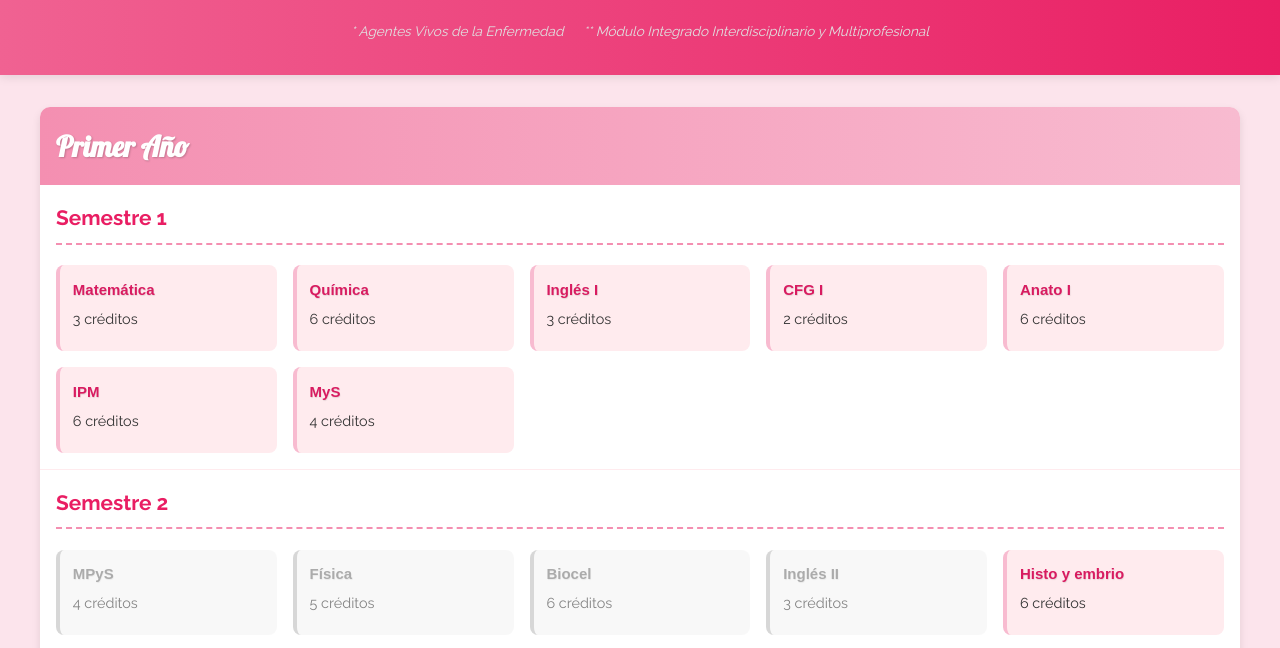
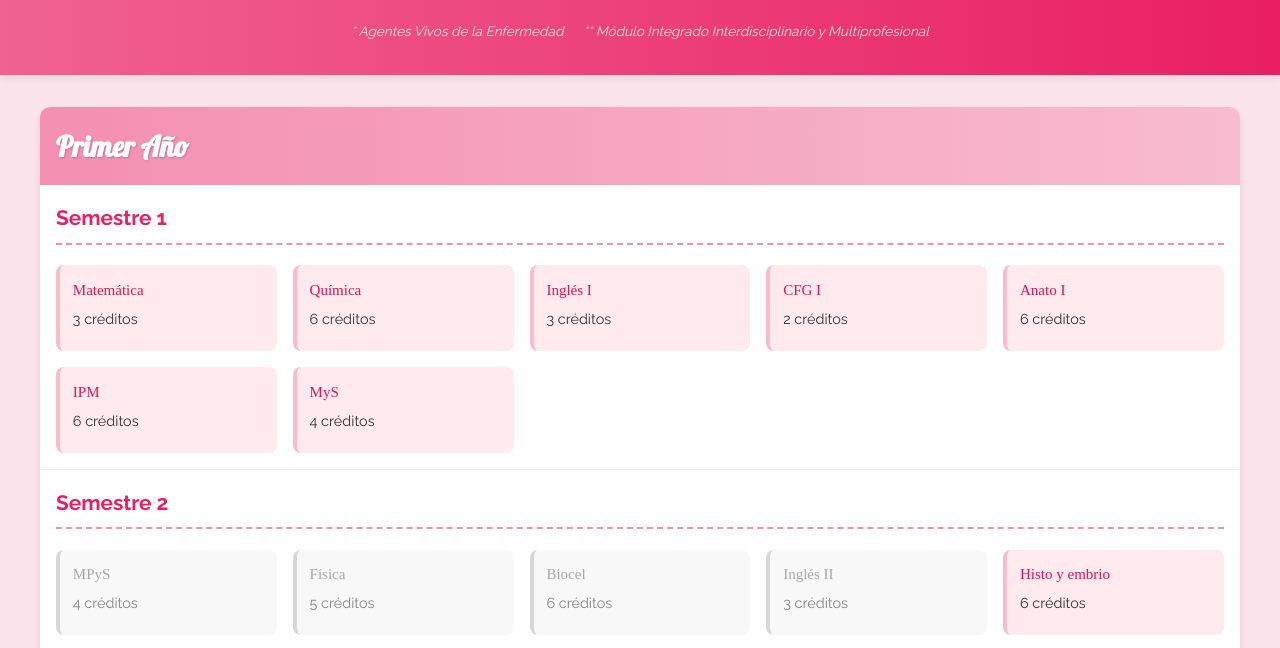
Before and after one commit to ferxxaa29/Malla--Medi, a plain HTML site: page index.html in a window 1280 px wide. Shown: the part 125-773 px from the top of the page. Drawn offline with Linux system fonts and the light colour scheme.

Commit message:
Update style.css

```diff
--- a/style.css
+++ b/style.css
@@ -9,7 +9,7 @@
     --texto-oscuro: #333;
 }
 
-@import url('https://fonts.googleapis.com/css2?family=Englebert&family=Lobster&family=Raleway:wght@400;500;600;700&display=swap');
+@import url('https://fonts.googleapis.com/css2?family=Solway:wght@400;500;700&family=Lobster&family=Raleway:wght@400;500;600;700&display=swap');
 
 body {
     font-family: 'Raleway', sans-serif;
@@ -127,10 +127,11 @@ h1 {
 }
 
 .ramo h4 {
-    font-family: 'Englebert', sans-serif;
+    font-family: 'Solway', serif;
+    font-size: 15px;
+    font-weight: 400; /* Normal/non-bold */
     margin: 0 0 0.3rem 0;
     color: #d81b60;
-    font-size: 15px;
     text-shadow: 0.5px 0.5px 1px rgba(0,0,0,0.1);
 }
 
```
